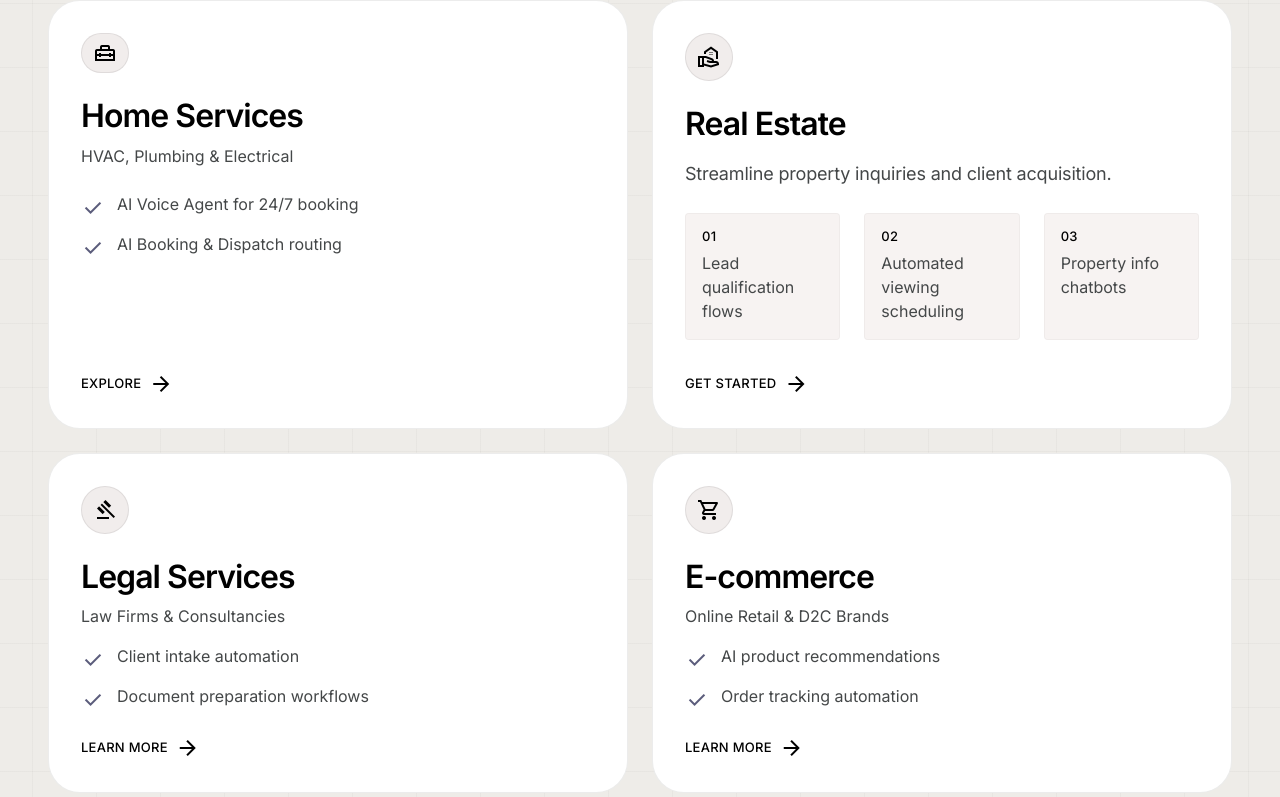
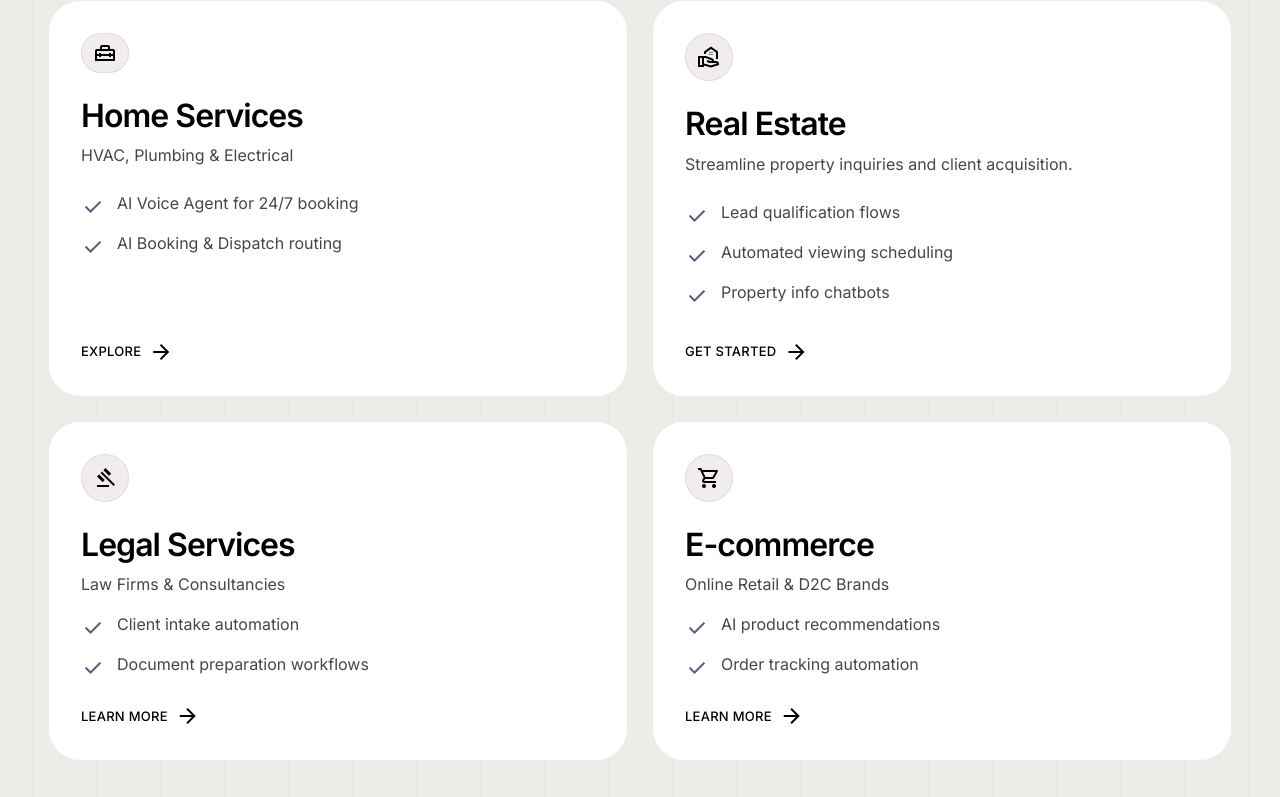
Before and after one commit to SOBANEJAZ/eledralabs-landing-page, a Next.js app: page /industries in a window 1280 px wide. Shown: the part 957-1754 px from the top of the page. Built offline with nearby package versions, Linux system fonts and the light colour scheme.

Commit message:
refactor(industries): convert Real Estate steps to checkmark list
- Replace numbered step cards with checkmark list matching other cards
- Use consistent font-body-md and mb-2 spacing
- All industry cards now use identical list formatting

```diff
--- a/src/app/industries/page.tsx
+++ b/src/app/industries/page.tsx
@@ -199,29 +199,33 @@ export default function IndustriesPage() {
                 />
               </div>
               <div>
-                <h2 className="font-h2 text-primary mb-4">Real Estate</h2>
-                <p className="font-body-lg text-on-surface-variant mb-6 max-w-2xl">
+                <h2 className="font-h2 text-primary mb-2">Real Estate</h2>
+                <p className="font-body-md text-on-surface-variant mb-6">
                   Streamline property inquiries and client acquisition.
                 </p>
-                <div className="grid grid-cols-1 md:grid-cols-3 gap-6">
-                  {[
-                    { num: "01", text: "Lead qualification flows" },
-                    { num: "02", text: "Automated viewing scheduling" },
-                    { num: "03", text: "Property info chatbots" },
-                  ].map((step) => (
-                    <div
-                      key={step.num}
-                      className="step-card flex flex-col gap-2 p-4 rounded bg-surface-container-low border-[0.5px] border-[#11111108] cursor-pointer"
-                    >
-                      <span className="step-number font-label-sm text-label-sm text-primary transition-colors">
-                        {step.num}
-                      </span>
-                      <span className="font-body-md text-on-surface-variant">
-                        {step.text}
-                      </span>
-                    </div>
-                  ))}
-                </div>
+                <ul className="flex flex-col gap-3 font-body-md text-on-surface-variant">
+                  <li className="list-item-check flex items-start gap-3">
+                    <MaterialIcon
+                      name="check"
+                      className="text-secondary text-sm mt-1"
+                    />
+                    <span>Lead qualification flows</span>
+                  </li>
+                  <li className="list-item-check flex items-start gap-3">
+                    <MaterialIcon
+                      name="check"
+                      className="text-secondary text-sm mt-1"
+                    />
+                    <span>Automated viewing scheduling</span>
+                  </li>
+                  <li className="list-item-check flex items-start gap-3">
+                    <MaterialIcon
+                      name="check"
+                      className="text-secondary text-sm mt-1"
+                    />
+                    <span>Property info chatbots</span>
+                  </li>
+                </ul>
               </div>
               <Link
                 href="/contact"
```
